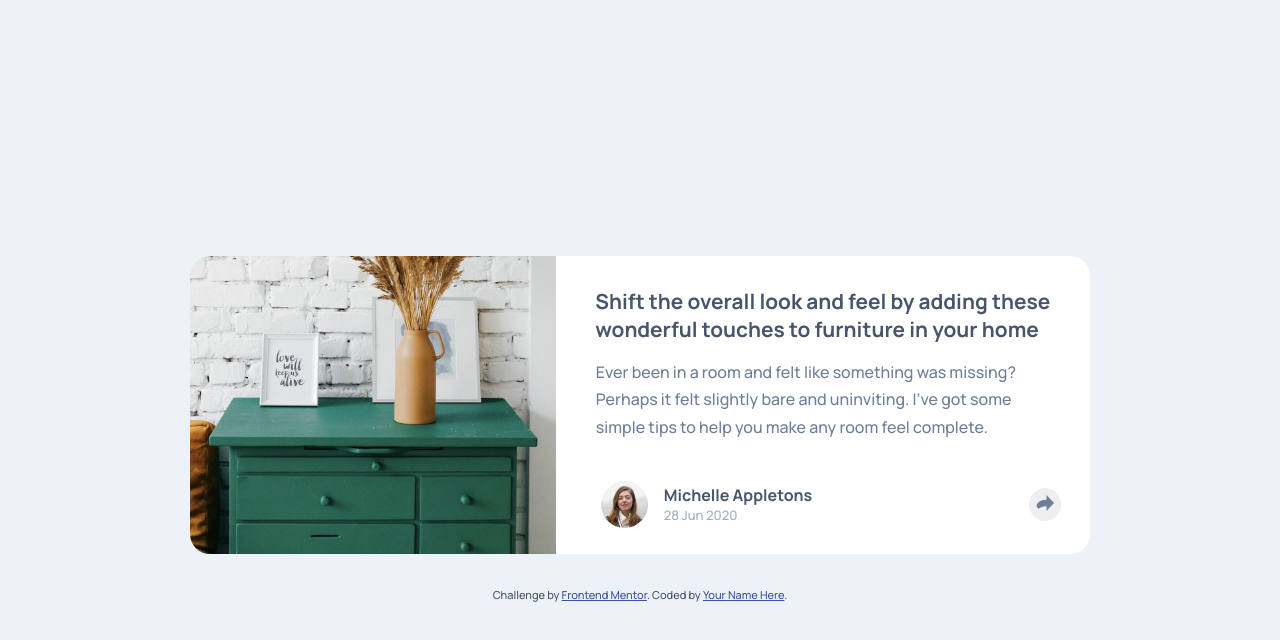
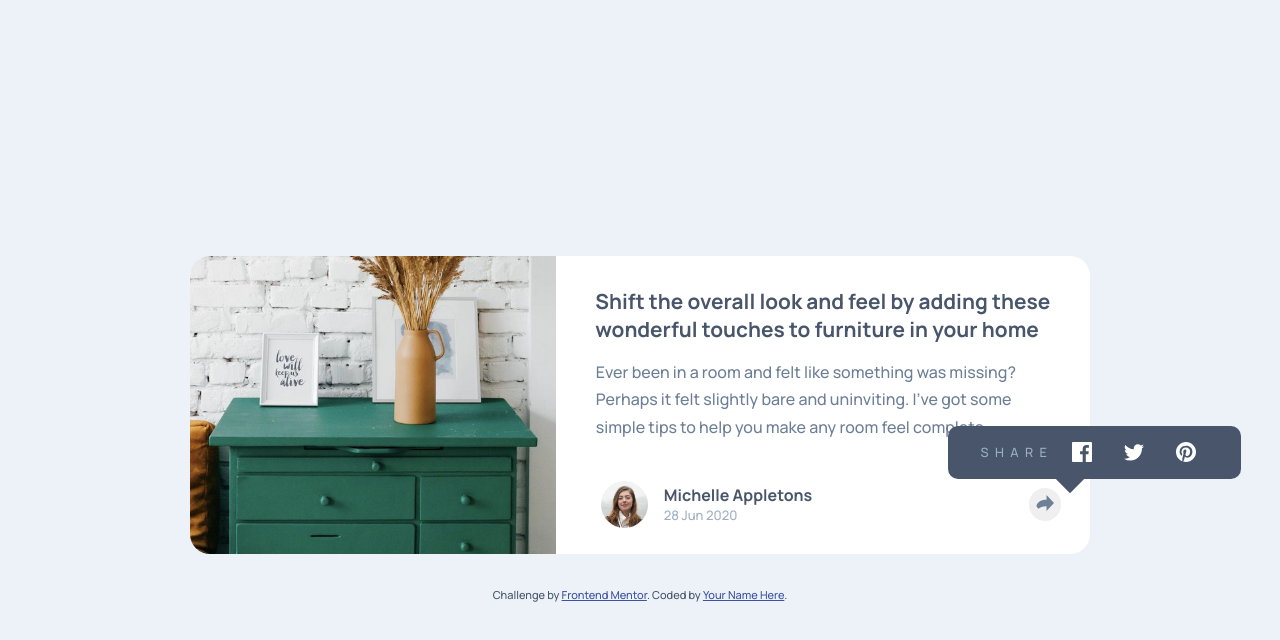
Before and after one commit to AlanSeyfir/article-preview-component, a plain HTML site: page index.html in a window 1280 px wide. Both pictures are taken after a click on the button 1045 px from the left and 504 px from the top of the page. Drawn offline with Linux system fonts and the light colour scheme.

Commit message:
Add: JS popup in share

```diff
--- a/index.html
+++ b/index.html
@@ -39,13 +39,13 @@
                 <span class="name">Michelle Appletons</span>
                 <span class="date">28 Jun 2020</span>
               </div>
-              <button class="share--btn">
+              <button class="share--btn" id="shareBtn">
                 <img class="icon__share" src="images/icon-share.svg" alt="share arrow icon">
               </button>
             </div>
 
             <!-- *Override the info of author -->
-            <div class="hover__share" id="hoverBtn">
+            <div class="hover__share" id="hoverInfo">
               <p class="share__text">SHARE</p>
               <img class="social__icon first__icon" src="images/icon-facebook.svg" alt="facebook icon">
               <img class="social__icon " src="images/icon-twitter.svg" alt="twitter icon">
--- a/main.js
+++ b/main.js
@@ -0,0 +1,15 @@
+let shareButton = document.getElementById('shareBtn');
+
+
+shareButton.addEventListener('click', function(){
+    let shareInfo = document.getElementById('hoverInfo');
+
+    if (shareInfo.style.display === 'flex') {
+        shareInfo.style.display = 'none';
+        console.log('se fue');
+    }else{
+        shareInfo.style.display = 'flex'
+        console.log('volvio');
+    }
+
+});
--- a/style/style.scss
+++ b/style/style.scss
@@ -100,7 +100,7 @@ img{
 }
 
 .hover__share{
-    display: flex;
+    display: none;
     align-items: center;
     justify-content: center;
     padding: 2.3em 2.5em 2.8em 2.5em;
@@ -110,8 +110,6 @@ img{
     color: $tertiaryColor;
     background-color: $primaryColor;
     transition: .5s ease;
-    //! Make it rem or em
-    //transition: .5s ease;
     margin: 2em -1.9em -2em -1.9em;
     img{
         border-radius: 0px 0px 0px 0px;
```
Also changed, not shown: style/style.css, 1 other file.
